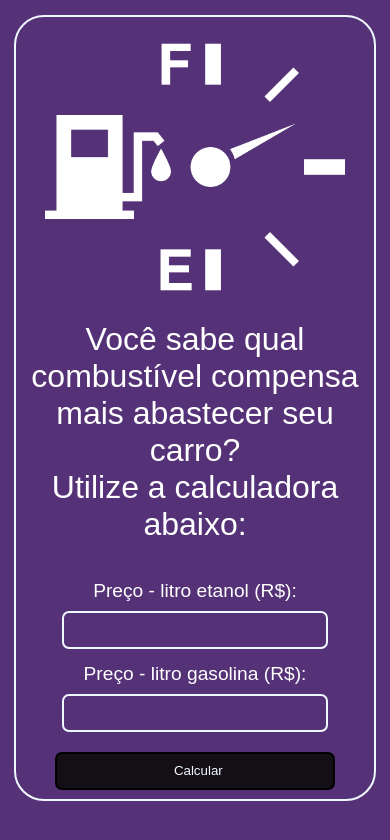
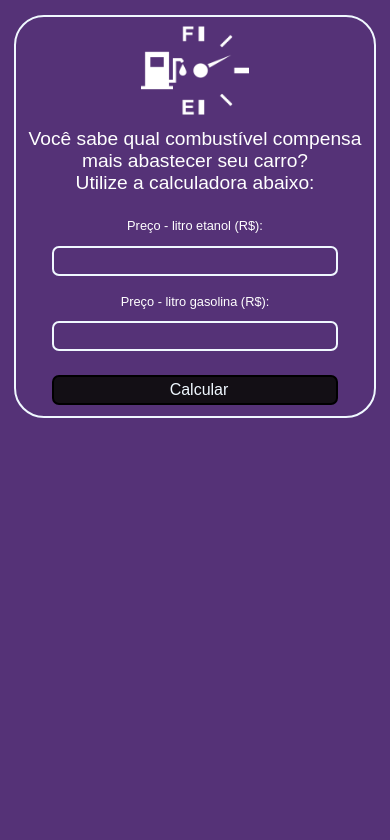
Before and after one commit to ErickSousa312/Calculadora-gasolina, a Next.js app: page / in a window 390 px wide. Shown: the top 840 px of the page. Built offline with nearby package versions, Linux system fonts and the light colour scheme.

Commit message:
alter front
responsive layout

```diff
--- a/package.json
+++ b/package.json
@@ -3,7 +3,7 @@
   "version": "0.1.0",
   "private": true,
   "scripts": {
-    "dev": "next dev",
+    "dev": "next dev ",
     "build": "next build",
     "start": "next start",
     "lint": "next lint"
--- a/pages/index.js
+++ b/pages/index.js
@@ -9,8 +9,8 @@ const inter = Inter({ subsets: ['latin'] })
 
 export default function Home() {
   const [dataForm, setDataForm] = useState({
-    name: '',
-    email: ''
+    etanol: '',
+    gasolina: ''
   });
   const onChangeInput = e => setDataForm({ ...dataForm, [e.target.name]: e.target.value });
   const sendNumber = async e => {
@@ -21,13 +21,14 @@ export default function Home() {
   return (
     <>
       <div className={styles.thirteen}>
-        <Image
+
+        <Image className={styles['responsive-image']}
           src='/img/combustivel.png'
           alt="13"
-          width={300}
-          height={300}
-          priority
+          width={4000}
+          height={4000}
         />
+
         <h1 className={styles.font}>
           Você sabe qual combustível compensa mais abastecer seu carro?<br />
           Utilize a calculadora abaixo:<br /><br />
--- a/styles/Home.module.css
+++ b/styles/Home.module.css
@@ -1,6 +1,9 @@
 @import url('https://fonts.googleapis.com/css2?family=Poppins:wght@400;500;600;700&family=Ubuntu:wght@400;500;700&display=swap');
 
-
+.responsive-image {
+    width: 30%;
+    height: auto;
+}
 
 .font {
     color:rgb(255, 255, 255);
@@ -53,3 +56,45 @@
 .inputs[type=number] {
     -moz-appearance: textfield;
 }
+
+@media screen and (max-width: 600px) {
+    .font {
+        font-size: 1.5em;
+    }
+
+    .fontLabel {
+        font-size: 1em;
+        margin-top: 2em;
+    }
+
+    .inputs {
+        width: 80%;
+        font-size: 1.2em;
+    }
+
+    .buttonArea {
+        width: 80%;
+        font-size: 1.2em;
+    }
+}
+
+@media screen and (max-width: 400px) {
+    .font {
+        font-size: 1.2em;
+    }
+
+    .fontLabel {
+        font-size: 0.8em;
+        margin-top: 1.5em;
+    }
+
+    .inputs {
+        height: 30px;
+        font-size: 1em;
+    }
+
+    .buttonArea {
+        height: 30px;
+        font-size: 1em;
+    }
+}
```
